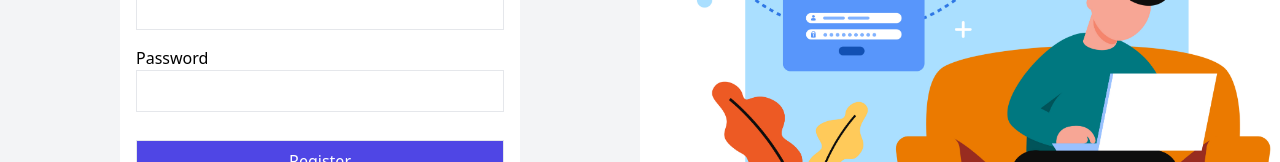
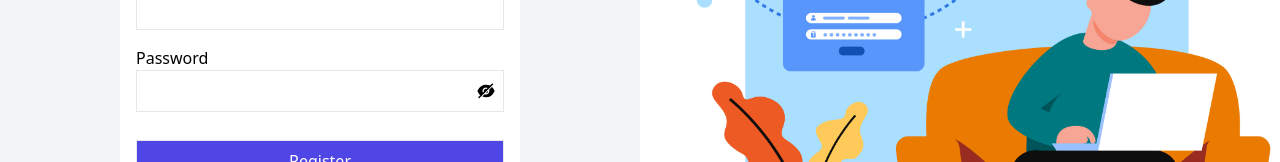
Before and after one commit to Krypthon-Hackathon-VITC/Team-45, a React (Create React App) app in the folder udecide/: page /signup in a window 1280 px wide. Shown: the part 394-556 px from the top of the page. Built offline with nearby package versions, Linux system fonts and the light colour scheme.

Commit message:
added eye button function in password

```diff
--- a/udecide/src/pages/login.js
+++ b/udecide/src/pages/login.js
@@ -1,9 +1,11 @@
 import React, { useState } from "react";
 import img from "../assets/signup-bg.jpg";
+import {AiFillEyeInvisible,AiFillEye} from 'react-icons/ai'
 
 const Login = () => {
   const [username, setUsername] = useState("");
   const [password, setPassword] = useState("");
+  const [showPassword, setShowPassword] = useState(false);
 
   const handleSubmit = (event) => {
     event.preventDefault();
@@ -55,13 +57,22 @@ const Login = () => {
           </div>
           <div className=" flex flex-col py-2">
             <label htmlFor="password">Password</label>
-            <input
-              className=" border p-2"
-              type="password"
-              id="password"
-              value={password}
-              onChange={(event) => setPassword(event.target.value)}
-            />
+            <div className=" relative ">
+        <input
+          type={showPassword ? 'text' : 'password'}
+          id="password"
+          value={password}
+          onChange={event => setPassword(event.target.value)}
+          className='border p-2 w-full'
+        />
+        <button
+          type="button"
+          onClick={() => setShowPassword(!showPassword)}
+          className=' absolute inset-y-0 right-0 p-2 flex items-center'
+        >
+          {showPassword ? <AiFillEye size={20}/> : <AiFillEyeInvisible size={20}/>}
+        </button>
+      </div>
           </div>
           <button className=" border w-full my-5 py-2 bg-indigo-600 hover:bg-indigo-500 text-white">
             Sign In
--- a/udecide/src/pages/signup.js
+++ b/udecide/src/pages/signup.js
@@ -1,10 +1,12 @@
 import React, { useState } from "react";
 import img1 from "../assets/login-bg.jpg";
+import {AiFillEyeInvisible,AiFillEye} from 'react-icons/ai'
 
 const Signup = () => {
   const [username, setUsername] = useState("");
   const [email, setEmail] = useState("");
   const [password, setPassword] = useState("");
+  const [showPassword, setShowPassword] = useState(false);
 
   const handleSubmit = (event) => {
     event.preventDefault();
@@ -43,7 +45,7 @@ const Signup = () => {
     <div className=" grid grid-cols-1 xl:grid-cols-2 h-screen w-full">
       <div className=" bg-gray-100 flex flex-col justify-center rounded-lg">
         <form
-          //   action="/home"
+          action="/home"
           onSubmit={handleSubmit}
           className=" max-w-[400px] w-full mx-auto bg-white p-4 rounded-xl"
         >
@@ -70,13 +72,22 @@ const Signup = () => {
           </div>
           <div className=" flex flex-col py-2">
             <label htmlFor="password">Password</label>
-            <input
-              className=" border p-2"
-              type="password"
-              id="password"
-              value={password}
-              onChange={(event) => setPassword(event.target.value)}
-            />
+            <div className=" relative ">
+        <input
+          type={showPassword ? 'text' : 'password'}
+          id="password"
+          value={password}
+          onChange={event => setPassword(event.target.value)}
+          className='border p-2 w-full'
+        />
+        <button
+          type="button"
+          onClick={() => setShowPassword(!showPassword)}
+          className=' absolute inset-y-0 right-0 p-2 flex items-center'
+        >
+          {showPassword ? <AiFillEye size={20}/> : <AiFillEyeInvisible size={20}/>}
+        </button>
+      </div>
           </div>
           <button type="submit" className=" border w-full my-5 py-2 bg-indigo-600 hover:bg-indigo-500 text-white">
             Register
```
